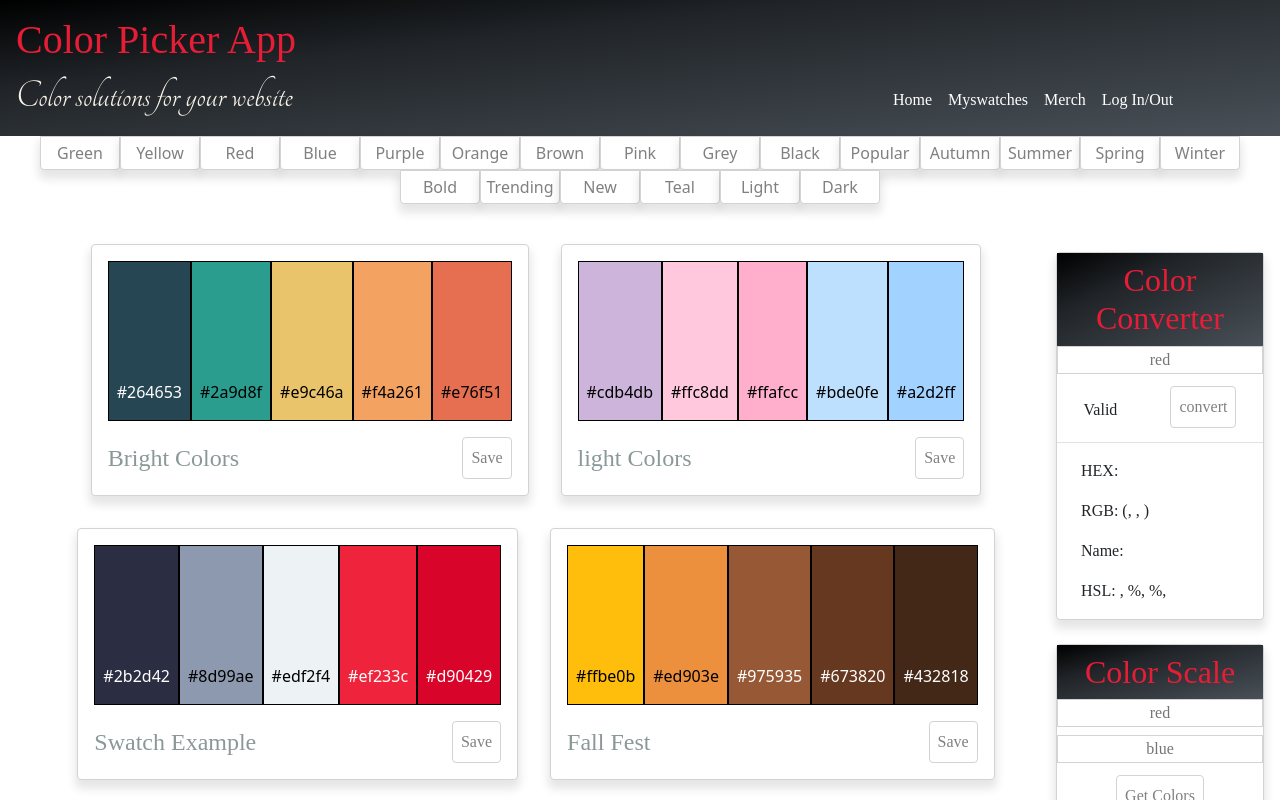
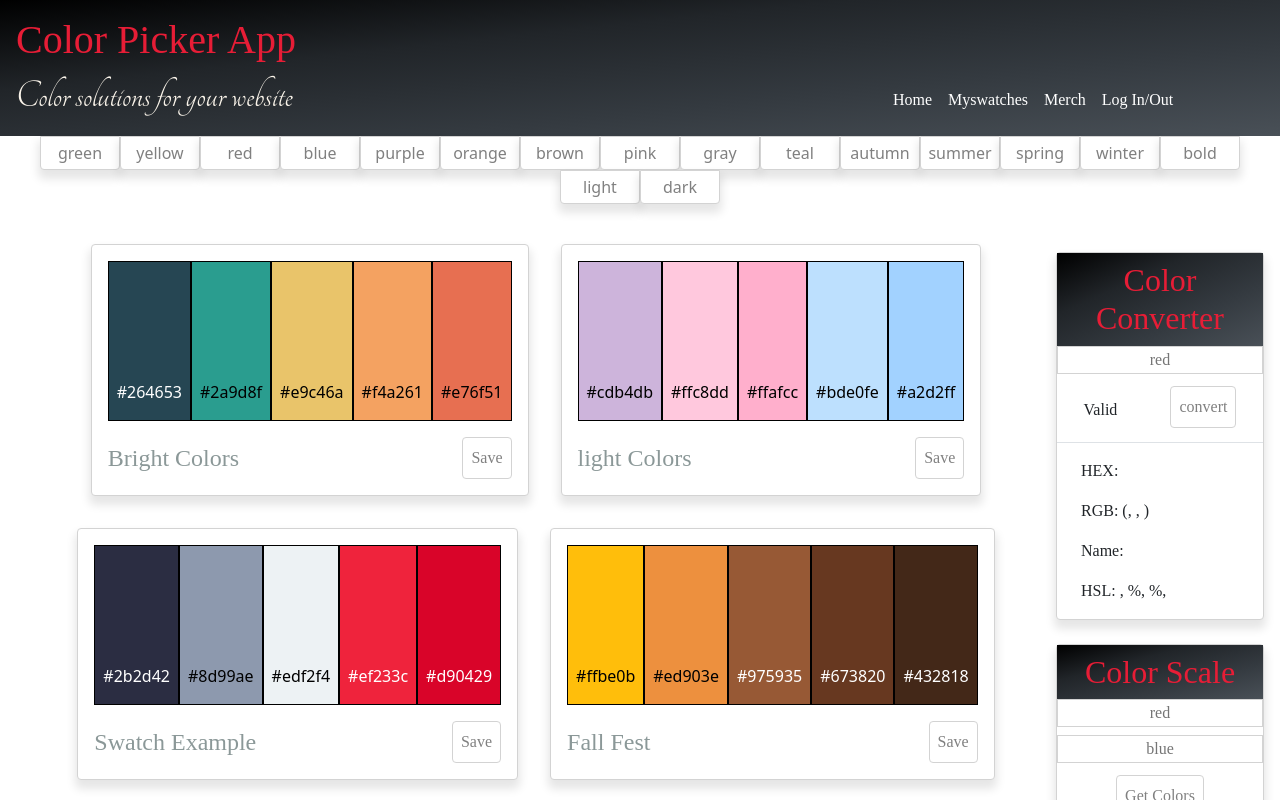
Before and after one commit to Adk1ns/color-app, a React (Create React App) app: page / in a window 1280 px wide. Shown: the top 800 px of the page. Built offline with nearby package versions, Linux system fonts and the light colour scheme; a web font is replaced by a local one.

Commit message:
refactored filter buttons

```diff
--- a/src/Components/MainPage.js
+++ b/src/Components/MainPage.js
@@ -7,6 +7,7 @@ import ColorScale from './ColorScale/ColorScale'
 
 const MainPage = ({ mySwatches, setMySwatches }) => {
 	const [popSwatches, setPopSwatches] = useState(SwatchesData.SwatchesData)
+	const filters = ['green', 'yellow', 'red', 'blue', 'purple', 'orange', 'brown', 'pink', 'gray', 'teal', 'autumn', 'summer', 'spring', 'winter', 'bold', 'light', 'dark']
 
 	const sortColor = (filter) => {
 		if (popSwatches) {
@@ -21,75 +22,14 @@ const MainPage = ({ mySwatches, setMySwatches }) => {
 		}
 	}
 
-	//TODO: re-factor buttons
-
 	return (
 		<div className='mx-3'>
 			<div className='filter-button row d-flex justify-content-center'>
-				<div></div>
-				<button onClick={() => sortColor('green')} className='box-shadow'>
-					Green
-				</button>
-				<button onClick={() => sortColor('yellow')} className='box-shadow'>
-					Yellow
-				</button>
-				<button onClick={() => sortColor('red')} className='box-shadow'>
-					Red
-				</button>
-				<button onClick={() => sortColor('blue')} className='box-shadow'>
-					Blue
-				</button>
-				<button onClick={() => sortColor('purple')} className='box-shadow'>
-					Purple
-				</button>
-				<button onClick={() => sortColor('orange')} className='box-shadow'>
-					Orange
-				</button>
-				<button onClick={() => sortColor('brown')} className='box-shadow'>
-					Brown
-				</button>
-				<button onClick={() => sortColor('pink')} className='box-shadow'>
-					Pink
-				</button>
-				<button onClick={() => sortColor('gray')} className='box-shadow'>
-					Grey
-				</button>
-				<button onClick={() => sortColor('black')} className='box-shadow'>
-					Black
-				</button>
-				<button onClick={() => sortColor('popular')} className='box-shadow'>
-					Popular
-				</button>
-				<button onClick={() => sortColor('autumn')} className='box-shadow'>
-					Autumn
-				</button>
-				<button onClick={() => sortColor('summer')} className='box-shadow'>
-					Summer
-				</button>
-				<button onClick={() => sortColor('spring')} className='box-shadow'>
-					Spring
-				</button>
-				<button onClick={() => sortColor('winter')} className='box-shadow'>
-					Winter
-				</button>
-				<button onClick={() => sortColor('bold')} className='box-shadow'>
-					Bold
-				</button>
-				<button onClick={() => sortColor('trending')} className='box-shadow'>
-					Trending
-				</button>
-				<button onClick={() => sortColor('new')} className='box-shadow'>
-					New
-				</button>
-				<button onClick={() => sortColor('teal')} className='box-shadow'>
-					Teal
-				</button>
-				<button onClick={() => sortColor('light')} className='box-shadow'>
-					Light
-				</button>
-				<button onClick={() => sortColor('dark')} className='box-shadow'>
-					Dark
-				</button>
+				{filters.map((colors, index) =>
+					<button onClick={() => sortColor(colors)} className='box-shadow' key={index}>
+						{colors}
+					</button>
+				)}
 			</div>
 			<div className='d-flex flex-row'>
 				<div className='col-10 mt-4'>
--- a/src/Data/SwatchesData.json
+++ b/src/Data/SwatchesData.json
@@ -687,6 +687,48 @@
 					"swatch": "two"
 				}
 			]
+		},
+		{
+			"name": "For Fun",
+			"id": 700,
+			"style": ["orange", "blue", "gray"],
+			"colors": [
+				{
+					"id": 1,
+					"color": "#1985a1",
+					"swatch": "two"
+				},
+				{
+					"id": 2,
+					"color": "#4c5c68",
+					"swatch": "two"
+				},
+				{
+					"id": 3,
+					"color": "#46494c",
+					"swatch": "two"
+				},
+				{
+					"id": 4,
+					"color": "#c5c3c6",
+					"swatch": "two"
+				},
+				{
+					"id": 5,
+					"color": "#d7d7d8",
+					"swatch": "two"
+				},
+				{
+					"id": 6,
+					"color": "#f77956",
+					"swatch": "two"
+				},
+				{
+					"id": 7,
+					"color": "#ff6236",
+					"swatch": "two"
+				}
+			]
 		}
 	]
 }
```
